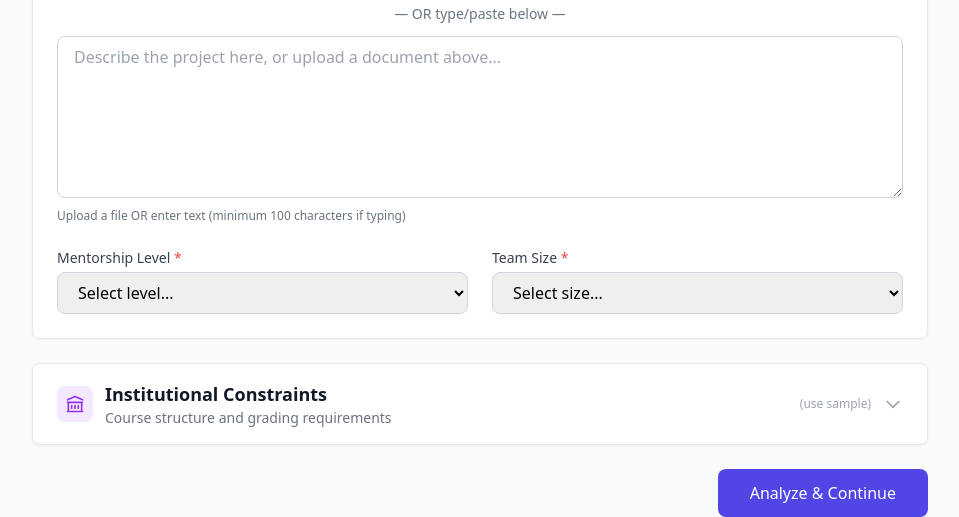
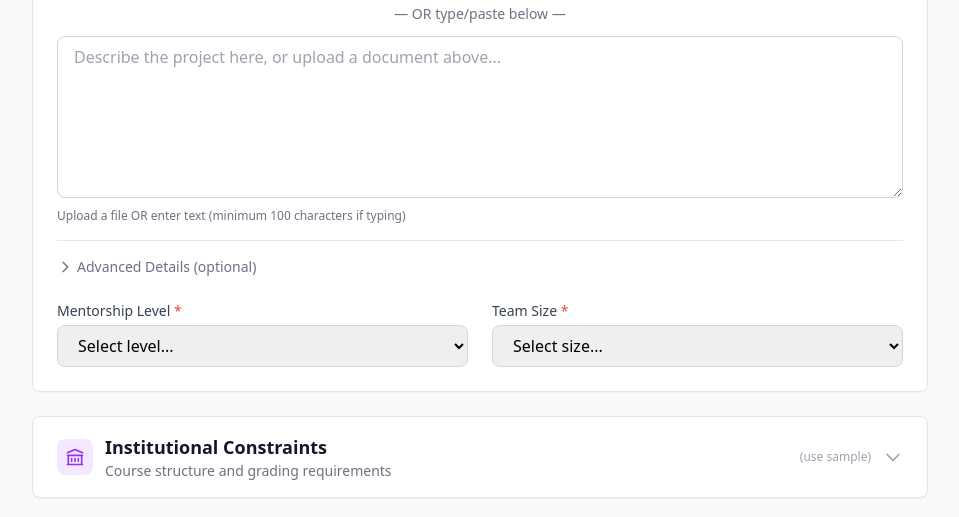
Before and after one commit to rkoblic/adaptive_learning_design_engine, a Flask app: page / in a window 1280 px wide, after a click that opens the changed part. Shown: the part 974-1491 px from the top of the page, without its empty margins (160-1119 px from the left). Run offline with Flask 2, Linux system fonts and the light colour scheme; some libraries are stand-ins or nearby versions.

Commit message:
Add Bloom's taxonomy learning objectives and optional project fields
- Update gap analysis prompt to generate properly formatted learning objectives
  using Bloom's taxonomy action verbs (Remember, Understand, Apply, Analyze,
  Evaluate, Create)
- Display Bloom's level badges on Review & Confirm page
- Add collapsible 'Advanced Details' section on intake form with optional fields:
  - Expected Deliverables
  - Required Skills
  - Success Criteria
- User-provided values take priority over AI inference
- Backwards compatible: learning_objective falls back to learning_opportunity

```diff
--- a/adaptive-learning-engine/app.py
+++ b/adaptive-learning-engine/app.py
@@ -44,6 +44,34 @@ def get_claude_client():
     return claude_client
 
 
+def merge_user_project_inputs(ai_extraction: dict, user_inputs: dict) -> dict:
+    """
+    Merge user-provided optional fields with AI extraction results.
+    User input takes priority when provided.
+    """
+    result = ai_extraction.copy() if ai_extraction else {}
+
+    # Merge deliverables - user input takes priority if provided
+    user_deliverables = user_inputs.get('expected_deliverables', '').strip()
+    if user_deliverables:
+        user_list = [d.strip() for d in user_deliverables.split(',') if d.strip()]
+        # Convert to expected format
+        result['deliverables'] = [{'deliverable': d, 'description': '', 'type': 'other'} for d in user_list]
+
+    # Merge required skills - user input takes priority if provided
+    user_skills = user_inputs.get('required_skills', '').strip()
+    if user_skills:
+        user_list = [s.strip() for s in user_skills.split(',') if s.strip()]
+        result['technical_skills_required'] = [{'skill': s, 'importance': 'required', 'context': ''} for s in user_list]
+
+    # Merge success criteria - user input takes priority if provided
+    user_criteria = user_inputs.get('success_criteria_input', '').strip()
+    if user_criteria:
+        result['success_criteria'] = [c.strip() for c in user_criteria.split(',') if c.strip()]
+
+    return result
+
+
 @app.route('/', methods=['GET'])
 def intake_form():
     """Step 1: Display raw intake form."""
@@ -85,7 +113,11 @@ def extract_and_confirm():
                 'project_title': request.form.get('project_title', ''),
                 'project_narrative': request.form.get('project_narrative', ''),
                 'mentorship_level': request.form.get('mentorship_level', ''),
-                'team_size': request.form.get('team_size', '')
+                'team_size': request.form.get('team_size', ''),
+                # Optional advanced fields
+                'expected_deliverables': request.form.get('expected_deliverables', ''),
+                'required_skills': request.form.get('required_skills', ''),
+                'success_criteria_input': request.form.get('success_criteria_input', '')
             },
             'institution': {
                 'credit_hours': request.form.get('credit_hours', '3'),
@@ -119,6 +151,10 @@ def extract_and_confirm():
 
         learner_extraction = client.extract_from_resume(raw_inputs['learner'])
         project_extraction = client.extract_from_narrative(raw_inputs['project'])
+
+        # Merge user-provided optional fields with AI extraction
+        project_extraction = merge_user_project_inputs(project_extraction, raw_inputs['project'])
+
         gap_analysis = client.analyze_gaps(learner_extraction, project_extraction)
 
         # Store in session
--- a/adaptive-learning-engine/templates/index.html
+++ b/adaptive-learning-engine/templates/index.html
@@ -256,6 +256,33 @@
 
                     <textarea name="project_narrative" id="project_narrative" rows="6" class="w-full px-4 py-2 border border-gray-300 rounded-lg focus:ring-2 focus:ring-primary focus:border-transparent" placeholder="Describe the project here, or upload a document above..."></textarea>
                     <p class="text-xs text-gray-500 mt-1">Upload a file OR enter text (minimum 100 characters if typing)</p>
+
+                    <!-- Advanced Details (optional) -->
+                    <div class="mt-4 pt-4 border-t border-gray-200">
+                        <button type="button" onclick="toggleAdvancedProject()" class="text-sm text-gray-500 hover:text-gray-700 flex items-center">
+                            <svg id="advanced-arrow" class="w-4 h-4 mr-1 transform transition-transform" fill="none" stroke="currentColor" viewBox="0 0 24 24">
+                                <path stroke-linecap="round" stroke-linejoin="round" stroke-width="2" d="M9 5l7 7-7 7"></path>
+                            </svg>
+                            Advanced Details (optional)
+                        </button>
+                        <div id="advanced-project" class="hidden mt-3 space-y-4">
+                            <div>
+                                <label class="block text-sm font-medium text-gray-700 mb-1">Expected Deliverables</label>
+                                <textarea name="expected_deliverables" rows="2" class="w-full px-4 py-2 border border-gray-300 rounded-lg focus:ring-2 focus:ring-primary focus:border-transparent text-sm" placeholder="e.g., Marketing plan document, Analytics dashboard, Final presentation"></textarea>
+                                <p class="text-xs text-gray-500 mt-1">Comma-separated list. Leave blank to let AI infer from description.</p>
+                            </div>
+                            <div>
+                                <label class="block text-sm font-medium text-gray-700 mb-1">Required Skills</label>
+                                <textarea name="required_skills" rows="2" class="w-full px-4 py-2 border border-gray-300 rounded-lg focus:ring-2 focus:ring-primary focus:border-transparent text-sm" placeholder="e.g., Google Analytics, Excel, Social media marketing"></textarea>
+                                <p class="text-xs text-gray-500 mt-1">Comma-separated list. Leave blank to let AI infer from description.</p>
+                            </div>
+                            <div>
+                                <label class="block text-sm font-medium text-gray-700 mb-1">Success Criteria</label>
+                                <textarea name="success_criteria_input" rows="2" class="w-full px-4 py-2 border border-gray-300 rounded-lg focus:ring-2 focus:ring-primary focus:border-transparent text-sm" placeholder="e.g., Complete campaign launch, Achieve 10% increase in leads"></textarea>
+                                <p class="text-xs text-gray-500 mt-1">Comma-separated list. Leave blank to let AI infer from description.</p>
+                            </div>
+                        </div>
+                    </div>
                 </div>
 
                 <div class="grid grid-cols-1 md:grid-cols-2 gap-6 mt-6">
@@ -849,6 +876,14 @@ You'll work directly with our Chief Investment Officer and collaborate with our
         arrow.classList.toggle('rotate-180');
     }
 
+    // Advanced project details toggle
+    function toggleAdvancedProject() {
+        const content = document.getElementById('advanced-project');
+        const arrow = document.getElementById('advanced-arrow');
+        content.classList.toggle('hidden');
+        arrow.classList.toggle('rotate-90');
+    }
+
     // File upload handling
     const dropZone = document.getElementById('drop-zone');
     const fileInput = document.getElementById('resume_file');
```
Also changed, not shown: adaptive-learning-engine/prompts/gap_analysis.py (+26 -1 lines), adaptive-learning-engine/templates/confirm.html (+19 -7 lines).
